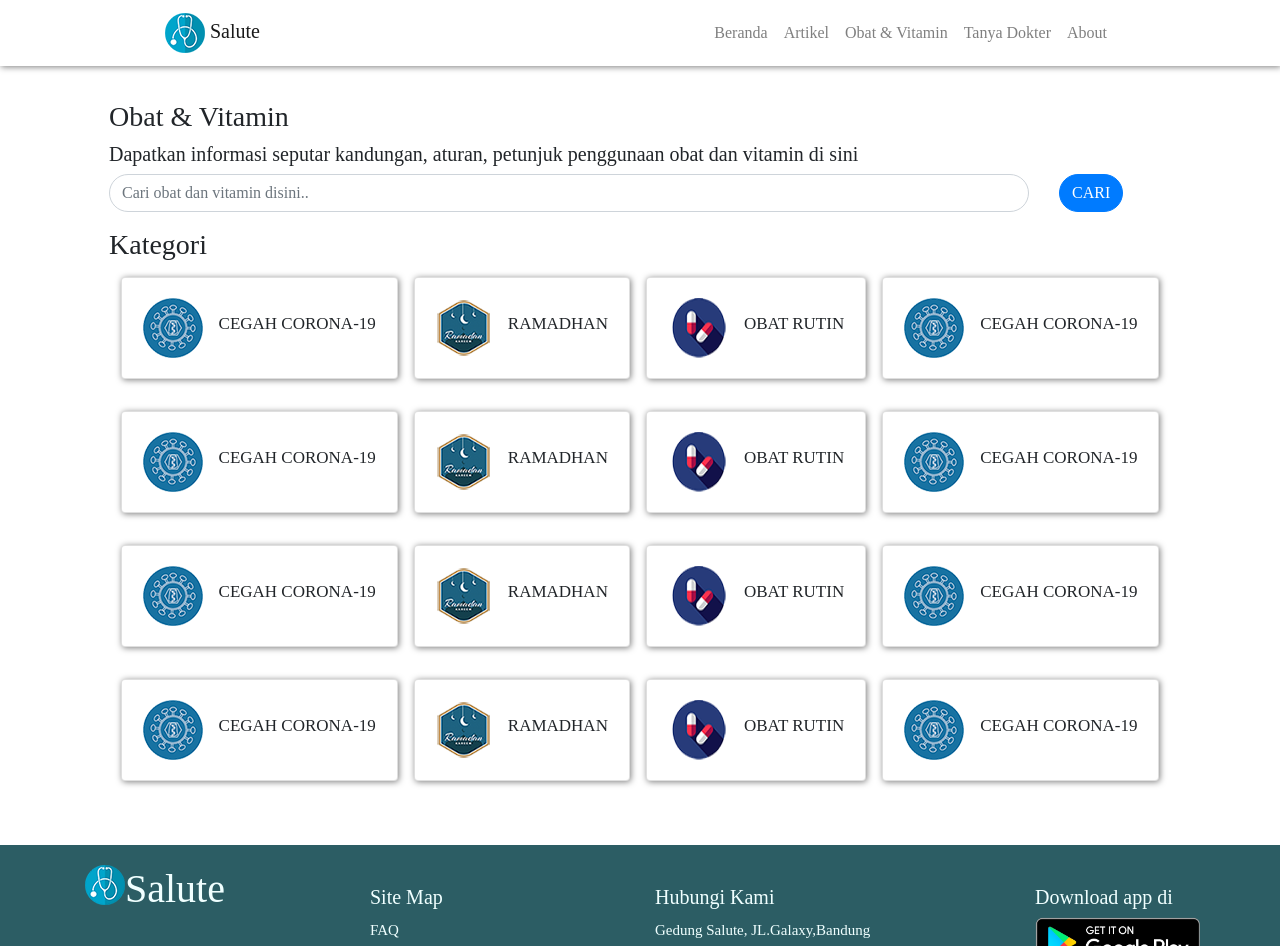
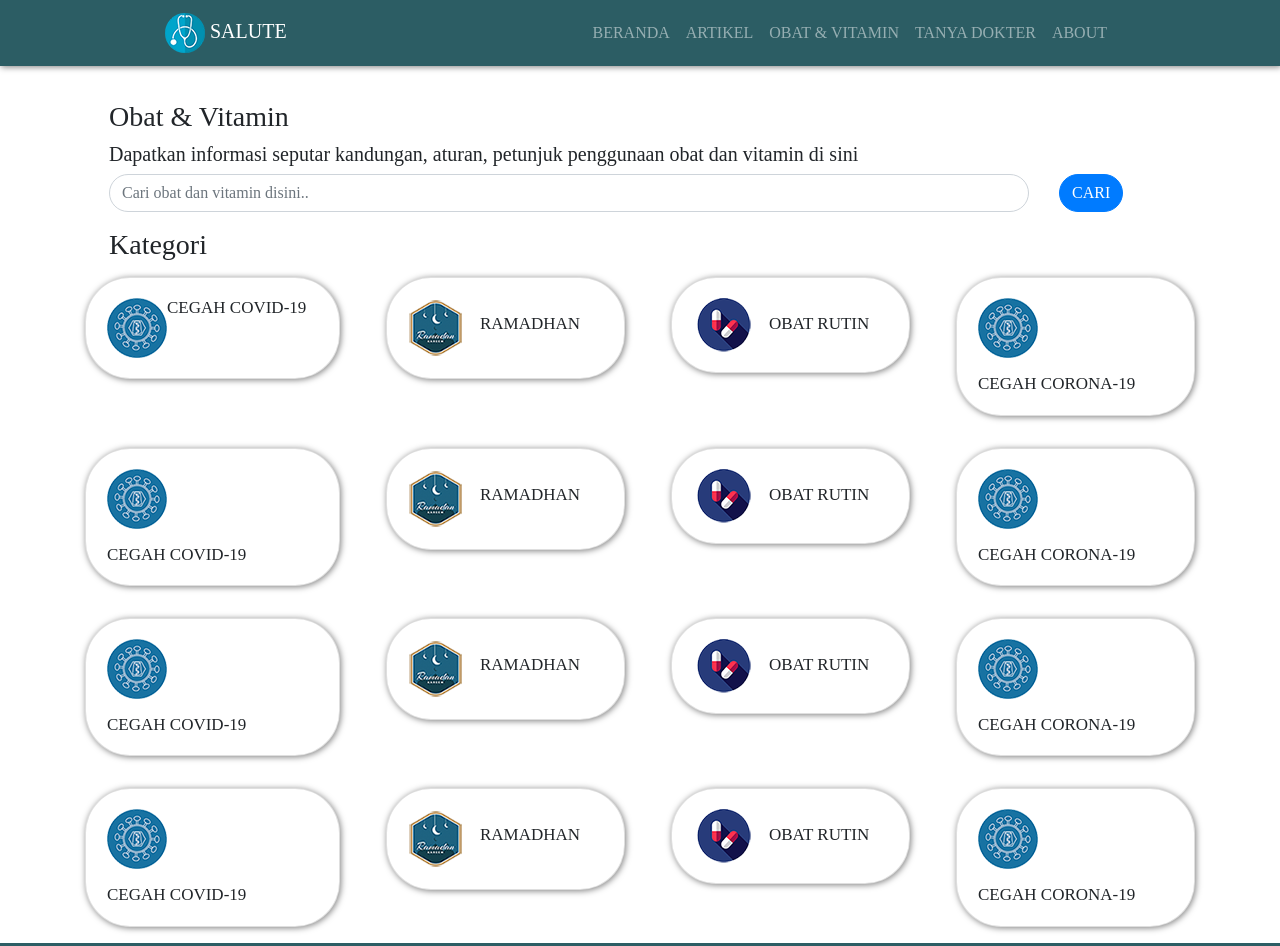
Before and after one commit to Ayrus16/Mentoring2021, a plain HTML site: page obatvitamin.html in a window 1280 px wide. Shown: the top 946 px of the page. Drawn offline with nearby package versions, Linux system fonts and the light colour scheme.

Commit message:
Update tampilan

```diff
--- a/css/style.css
+++ b/css/style.css
@@ -7,7 +7,7 @@
 }
 /* Global */
 .navbar {
-	background-color: #fff;
+	background-color: #2C5D64;
 	padding-left: 150px;
 	padding-right: 150px;
 	filter: drop-shadow(1px 1px 3px rgba(0,0,0,0.5));
@@ -130,7 +130,17 @@
 }
 .artikel .card-body{
 	min-height: 225px;
+	margin-bottom: 20px;
 }
+.artikel .card{
+  border-radius: 30px;
+	min-height: 325px;
+}
+.artikel .card img{
+	border-radius: 30px 30px 0 0;
+}
+
+/* Tanya dokter */
 .langkah .card{
 	margin-top: 20px;
 	border: 1px solid #3b5c61;
@@ -193,15 +203,22 @@
 }
 .cari { border-radius: 25px; }
 
-
+.obatvitamin .card{
+  border-radius: 45px;
+}
+.obatvitamin .card h5{
+	margin: 0 ;
+	padding: 0;
+}
 /*tanyadokter*/
 .tanyadokter {
-	height: 760px;
+	min-height: 760px;
 	background-color: #fff;
 	padding-top: 100px;
 }
+
 .btn-danger, .chat {
-	margin-left: 85px;
+	margin-left: 120px;
 }
 .card-text {
 	font-size: 15px;
--- a/obatvitamin.html
+++ b/obatvitamin.html
@@ -17,19 +17,19 @@
 
 <body>
 	<!-- navbar -->
-	<nav class="navbar fixed-top navbar-expand-lg navbar-light">
+	<nav class="navbar fixed-top navbar-expand-lg navbar-dark">
 	  <div class="container-fluid">
-	    <a class="navbar-brand" href="index.html"><img src="assets/img/stethoscope.png" alt=""> Salute</a>
+	    <a class="navbar-brand" href="index.html"><img src="assets/img/stethoscope.png" alt=""> SALUTE</a>
 	    <button class="navbar-toggler" type="button" data-bs-toggle="collapse" data-bs-target="#navbarNavAltMarkup" aria-controls="navbarNavAltMarkup" aria-expanded="false" aria-label="Toggle navigation">
 	      <span class="navbar-toggler-icon"></span>
 	    </button>
 	    <div class="collapse navbar-collapse" id="navbarNavAltMarkup">
 	      <div class="navbar-nav ml-auto">
-	        <a class="nav-link" href="index.html">Beranda</a>
-	        <a class="nav-link" href="artikel.html">Artikel</a>
-	        <a class="nav-link" href="obatvitamin.html">Obat & Vitamin</a>
-	        <a class="nav-link" href="tanyadokter.html">Tanya Dokter</a>
-	        <a class="nav-link" href="about.html">About</a>
+	        <a class="nav-link" href="index.html">BERANDA</a>
+	        <a class="nav-link" href="artikel.html">ARTIKEL</a>
+	        <a class="nav-link" href="obatvitamin.html">OBAT & VITAMIN</a>
+	        <a class="nav-link" href="tanyadokter.html">TANYA DOKTER</a>
+	        <a class="nav-link" href="about.html">ABOUT</a>
 	      </div>
 	    </div>
 	  </div>
@@ -49,17 +49,20 @@
 				</div>
 			</div>
 			<h3 class="ml-4 mt-3">Kategori</h3>
-			<div class="row justify-content-center mt-3">
-				<div class="card mb-3" style="max-width: 20rem;">
+			<!-- Obat -->
+			<div class="row align-content-md-center justify-content-center mt-3">
+				<div class="col-md-3">
+					<div class="card mb-3" >
 						<div class="card-body row">
 							<img src="assets/img/obatvitamin/covid.png" class="ml-3" alt="">
 							<div class="info-doc">
-							<h5 class="card-title ml-3 mt-3 mr-3">CEGAH CORONA-19</h5>
+								<h5 class="card-title">CEGAH COVID-19</h5>
 							</div>
 						</div>
 					</div>
-
-				<div class="card mb-3 ml-3" style="max-width: 20rem;">
+				</div>
+				<div class="col-md-3">
+					<div class="card  mb-3 ml-3">
 						<div class="card-body row">
 							<img src="assets/img/obatvitamin/ramadan.png" class="ml-3" alt="">
 							<div class="info-doc">
@@ -67,8 +70,9 @@
 							</div>
 						</div>
 					</div>
-
-				<div class="card mb-3 ml-3" style="max-width: 20rem;">
+				</div>
+				<div class="col-md-3">
+					<div class="card mb-3 ml-3">
 						<div class="card-body row">
 							<img src="assets/img/obatvitamin/obathari.png" class="ml-3" alt="">
 							<div class="info-doc">
@@ -76,8 +80,10 @@
 							</div>
 						</div>
 					</div>
+				</div>
 
-				<div class="card mb-3 ml-3" style="max-width: 20rem;">
+				<div class="col-md-3">
+					<div class="card mb-3 ml-3">
 						<div class="card-body row">
 							<img src="assets/img/obatvitamin/covid.png" class="ml-3" alt="">
 							<div class="info-doc">
@@ -86,18 +92,20 @@
 						</div>
 					</div>
 				</div>
-
+			</div>
 			<div class="row justify-content-center mt-3">
-				<div class="card mb-3" style="max-width: 20rem;">
+				<div class="col-md-3">
+					<div class="card mb-3">
 						<div class="card-body row">
 							<img src="assets/img/obatvitamin/covid.png" class="ml-3" alt="">
 							<div class="info-doc">
-							<h5 class="card-title ml-3 mt-3 mr-3">CEGAH CORONA-19</h5>
+								<h5 class="card-title ml-3 mt-3 mr-3">CEGAH COVID-19</h5>
 							</div>
 						</div>
 					</div>
-
-				<div class="card mb-3 ml-3" style="max-width: 20rem;">
+				</div>
+				<div class="col-md-3">
+					<div class="card mb-3 ml-3">
 						<div class="card-body row">
 							<img src="assets/img/obatvitamin/ramadan.png" class="ml-3" alt="">
 							<div class="info-doc">
@@ -105,8 +113,9 @@
 							</div>
 						</div>
 					</div>
-
-				<div class="card mb-3 ml-3" style="max-width: 20rem;">
+				</div>
+				<div class="col-md-3">
+					<div class="card mb-3 ml-3">
 						<div class="card-body row">
 							<img src="assets/img/obatvitamin/obathari.png" class="ml-3" alt="">
 							<div class="info-doc">
@@ -114,8 +123,10 @@
 							</div>
 						</div>
 					</div>
+				</div>
 
-				<div class="card mb-3 ml-3" style="max-width: 20rem;">
+				<div class="col-md-3">
+					<div class="card mb-3 ml-3">
 						<div class="card-body row">
 							<img src="assets/img/obatvitamin/covid.png" class="ml-3" alt="">
 							<div class="info-doc">
@@ -124,18 +135,19 @@
 						</div>
 					</div>
 				</div>
-
-			<div class="row justify-content-center mt-3">
-				<div class="card mb-3" style="max-width: 20rem;">
+			</div><div class="row justify-content-center mt-3">
+				<div class="col-md-3">
+					<div class="card mb-3">
 						<div class="card-body row">
 							<img src="assets/img/obatvitamin/covid.png" class="ml-3" alt="">
 							<div class="info-doc">
-							<h5 class="card-title ml-3 mt-3 mr-3">CEGAH CORONA-19</h5>
+								<h5 class="card-title ml-3 mt-3 mr-3">CEGAH COVID-19</h5>
 							</div>
 						</div>
 					</div>
-
-				<div class="card mb-3 ml-3" style="max-width: 20rem;">
+				</div>
+				<div class="col-md-3">
+					<div class="card mb-3 ml-3">
 						<div class="card-body row">
 							<img src="assets/img/obatvitamin/ramadan.png" class="ml-3" alt="">
 							<div class="info-doc">
@@ -143,8 +155,9 @@
 							</div>
 						</div>
 					</div>
-
-				<div class="card mb-3 ml-3" style="max-width: 20rem;">
+				</div>
+				<div class="col-md-3">
+					<div class="card mb-3 ml-3">
 						<div class="card-body row">
 							<img src="assets/img/obatvitamin/obathari.png" class="ml-3" alt="">
 							<div class="info-doc">
@@ -152,8 +165,10 @@
 							</div>
 						</div>
 					</div>
+				</div>
 
-				<div class="card mb-3 ml-3" style="max-width: 20rem;">
+				<div class="col-md-3">
+					<div class="card mb-3 ml-3">
 						<div class="card-body row">
 							<img src="assets/img/obatvitamin/covid.png" class="ml-3" alt="">
 							<div class="info-doc">
@@ -162,18 +177,19 @@
 						</div>
 					</div>
 				</div>
-
-			<div class="row justify-content-center mt-3 mb-5">
-				<div class="card mb-3" style="max-width: 20rem;">
+			</div><div class="row justify-content-center mt-3">
+				<div class="col-md-3">
+					<div class="card mb-3">
 						<div class="card-body row">
 							<img src="assets/img/obatvitamin/covid.png" class="ml-3" alt="">
 							<div class="info-doc">
-							<h5 class="card-title ml-3 mt-3 mr-3">CEGAH CORONA-19</h5>
+								<h5 class="card-title ml-3 mt-3 mr-3">CEGAH COVID-19</h5>
 							</div>
 						</div>
 					</div>
-
-				<div class="card mb-3 ml-3" style="max-width: 20rem;">
+				</div>
+				<div class="col-md-3">
+					<div class="card mb-3 ml-3">
 						<div class="card-body row">
 							<img src="assets/img/obatvitamin/ramadan.png" class="ml-3" alt="">
 							<div class="info-doc">
@@ -181,8 +197,9 @@
 							</div>
 						</div>
 					</div>
-
-				<div class="card mb-3 ml-3" style="max-width: 20rem;">
+				</div>
+				<div class="col-md-3">
+					<div class="card mb-3 ml-3">
 						<div class="card-body row">
 							<img src="assets/img/obatvitamin/obathari.png" class="ml-3" alt="">
 							<div class="info-doc">
@@ -190,8 +207,10 @@
 							</div>
 						</div>
 					</div>
+				</div>
 
-				<div class="card mb-3 ml-3" style="max-width: 20rem;">
+				<div class="col-md-3">
+					<div class="card mb-3 ml-3">
 						<div class="card-body row">
 							<img src="assets/img/obatvitamin/covid.png" class="ml-3" alt="">
 							<div class="info-doc">
@@ -200,6 +219,8 @@
 						</div>
 					</div>
 				</div>
+			</div>
+
 		</div>
 	</section>
 
```
Also changed, not shown: about.html (+7 -7 lines), artikel.html (+19 -20 lines), index.html (+7 -7 lines), tanyadokter.html (+9 -9 lines). Lines whose indentation alone changed are shown as unchanged.
